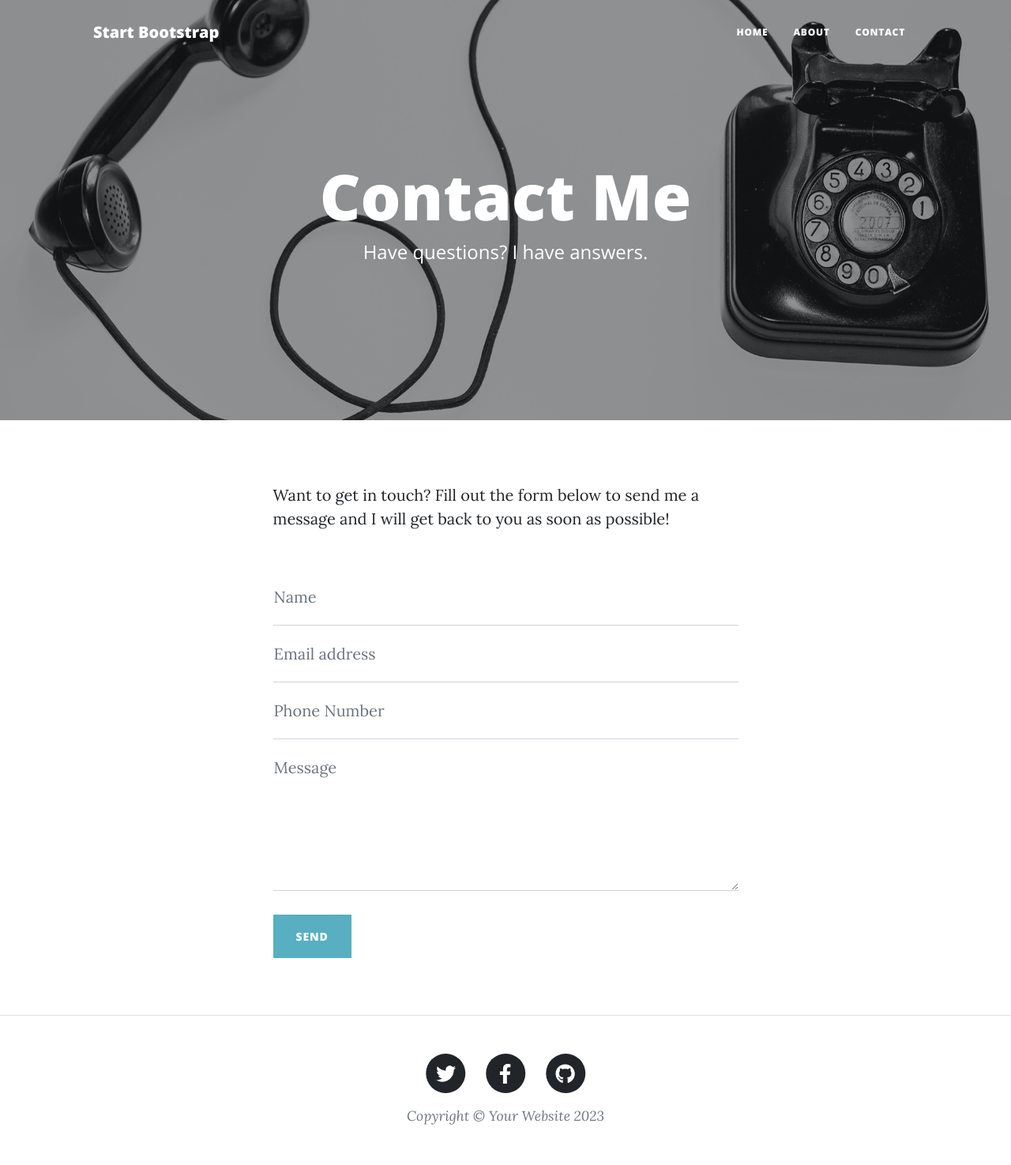
After one commit to BillStephens2022/Flask-Jinja-Blog-Upgraded, a Flask app: template templates/contact.html in a window 1280 px wide. The commit adds this page. Shown: the whole page at 79% size. Run offline with Flask 3, Linux system fonts and the light colour scheme; the template is opened without the code that fills it, so the values that code supplies are empty; some libraries are stand-ins or nearby versions.

Commit message:
set up routes for home, about, contact pages, linked up with npoint api for blog posts, linked stylesheet & images, broke out header and footer into separate jinja templates

```diff
--- a/main.py
+++ b/main.py
@@ -0,0 +1,26 @@
+from flask import Flask, render_template
+import requests
+
+app = Flask(__name__)
+
+posts = requests.get("https://api.npoint.io/ef76f82bb6da04f755f7").json()
+print(posts)
+
+@app.route("/")
+def get_all_posts():
+    print(posts)
+    return render_template("index.html", all_posts=posts)
+
+
+@app.route("/about")
+def about():
+    return render_template("about.html")
+
+
+@app.route("/contact")
+def contact():
+    return render_template("contact.html")
+
+
+if __name__ == "__main__":
+    app.run(debug=True)
--- a/contact.html
+++ b/templates/contact.html
@@ -13,29 +13,12 @@
         <link href="https://fonts.googleapis.com/css?family=Lora:400,700,400italic,700italic" rel="stylesheet" type="text/css" />
         <link href="https://fonts.googleapis.com/css?family=Open+Sans:300italic,400italic,600italic,700italic,800italic,400,300,600,700,800" rel="stylesheet" type="text/css" />
         <!-- Core theme CSS (includes Bootstrap)-->
-        <link href="css/styles.css" rel="stylesheet" />
+        <link href="{{ url_for('static', filename='css/styles.css') }}" rel="stylesheet" />
     </head>
     <body>
-        <!-- Navigation-->
-        <nav class="navbar navbar-expand-lg navbar-light" id="mainNav">
-            <div class="container px-4 px-lg-5">
-                <a class="navbar-brand" href="index.html">Start Bootstrap</a>
-                <button class="navbar-toggler" type="button" data-bs-toggle="collapse" data-bs-target="#navbarResponsive" aria-controls="navbarResponsive" aria-expanded="false" aria-label="Toggle navigation">
-                    Menu
-                    <i class="fas fa-bars"></i>
-                </button>
-                <div class="collapse navbar-collapse" id="navbarResponsive">
-                    <ul class="navbar-nav ms-auto py-4 py-lg-0">
-                        <li class="nav-item"><a class="nav-link px-lg-3 py-3 py-lg-4" href="index.html">Home</a></li>
-                        <li class="nav-item"><a class="nav-link px-lg-3 py-3 py-lg-4" href="about.html">About</a></li>
-                        <li class="nav-item"><a class="nav-link px-lg-3 py-3 py-lg-4" href="post.html">Sample Post</a></li>
-                        <li class="nav-item"><a class="nav-link px-lg-3 py-3 py-lg-4" href="contact.html">Contact</a></li>
-                    </ul>
-                </div>
-            </div>
-        </nav>
+        {% include "header.html" %}
         <!-- Page Header-->
-        <header class="masthead" style="background-image: url('assets/img/contact-bg.jpg')">
+        <header class="masthead" style="background-image: url({{ url_for('static', filename='assets/img/contact-bg.jpg') }})">
             <div class="container position-relative px-4 px-lg-5">
                 <div class="row gx-4 gx-lg-5 justify-content-center">
                     <div class="col-md-10 col-lg-8 col-xl-7">
--- /dev/null
+++ b/templates/footer.html
@@ -0,0 +1,36 @@
+ <!-- Footer-->
+        <footer class="border-top">
+            <div class="container px-4 px-lg-5">
+                <div class="row gx-4 gx-lg-5 justify-content-center">
+                    <div class="col-md-10 col-lg-8 col-xl-7">
+                        <ul class="list-inline text-center">
+                            <li class="list-inline-item">
+                                <a href="#!">
+                                    <span class="fa-stack fa-lg">
+                                        <i class="fas fa-circle fa-stack-2x"></i>
+                                        <i class="fab fa-twitter fa-stack-1x fa-inverse"></i>
+                                    </span>
+                                </a>
+                            </li>
+                            <li class="list-inline-item">
+                                <a href="#!">
+                                    <span class="fa-stack fa-lg">
+                                        <i class="fas fa-circle fa-stack-2x"></i>
+                                        <i class="fab fa-facebook-f fa-stack-1x fa-inverse"></i>
+                                    </span>
+                                </a>
+                            </li>
+                            <li class="list-inline-item">
+                                <a href="#!">
+                                    <span class="fa-stack fa-lg">
+                                        <i class="fas fa-circle fa-stack-2x"></i>
+                                        <i class="fab fa-github fa-stack-1x fa-inverse"></i>
+                                    </span>
+                                </a>
+                            </li>
+                        </ul>
+                        <div class="small text-center text-muted fst-italic">Copyright &copy; Your Website 2023</div>
+                    </div>
+                </div>
+            </div>
+        </footer>
--- /dev/null
+++ b/templates/header.html
@@ -0,0 +1,17 @@
+       <!-- Navigation-->
+        <nav class="navbar navbar-expand-lg navbar-light" id="mainNav">
+            <div class="container px-4 px-lg-5">
+                <a class="navbar-brand" href="index.html">Start Bootstrap</a>
+                <button class="navbar-toggler" type="button" data-bs-toggle="collapse" data-bs-target="#navbarResponsive" aria-controls="navbarResponsive" aria-expanded="false" aria-label="Toggle navigation">
+                    Menu
+                    <i class="fas fa-bars"></i>
+                </button>
+                <div class="collapse navbar-collapse" id="navbarResponsive">
+                    <ul class="navbar-nav ms-auto py-4 py-lg-0">
+                        <li class="nav-item"><a class="nav-link px-lg-3 py-3 py-lg-4" href="/">Home</a></li>
+                        <li class="nav-item"><a class="nav-link px-lg-3 py-3 py-lg-4" href="about">About</a></li>
+                        <li class="nav-item"><a class="nav-link px-lg-3 py-3 py-lg-4" href="contact">Contact</a></li>
+                    </ul>
+                </div>
+            </div>
+        </nav>
```
Also changed, not shown: other parts of templates/contact.html (+1 -35 lines), about.html (deleted, +0 -103 lines), index.html (deleted, +0 -153 lines), templates/about.html (added, +44 -0 lines), templates/index.html (added, +66 -0 lines), assets/img/about-bg.jpg (deleted), assets/img/home-bg.jpg (deleted), assets/img/post-bg.jpg (deleted), static/assets/favicon.ico (renamed from assets/favicon.ico), static/assets/img/contact-bg.jpg (renamed from assets/img/contact-bg.jpg), static/assets/img/post-sample-image.jpg (renamed from assets/img/post-sample-image.jpg), static/css/styles.css (renamed from css/styles.css), static/js/scripts.js (renamed from js/scripts.js), templates/post.html (renamed from post.html), 4 other files.
